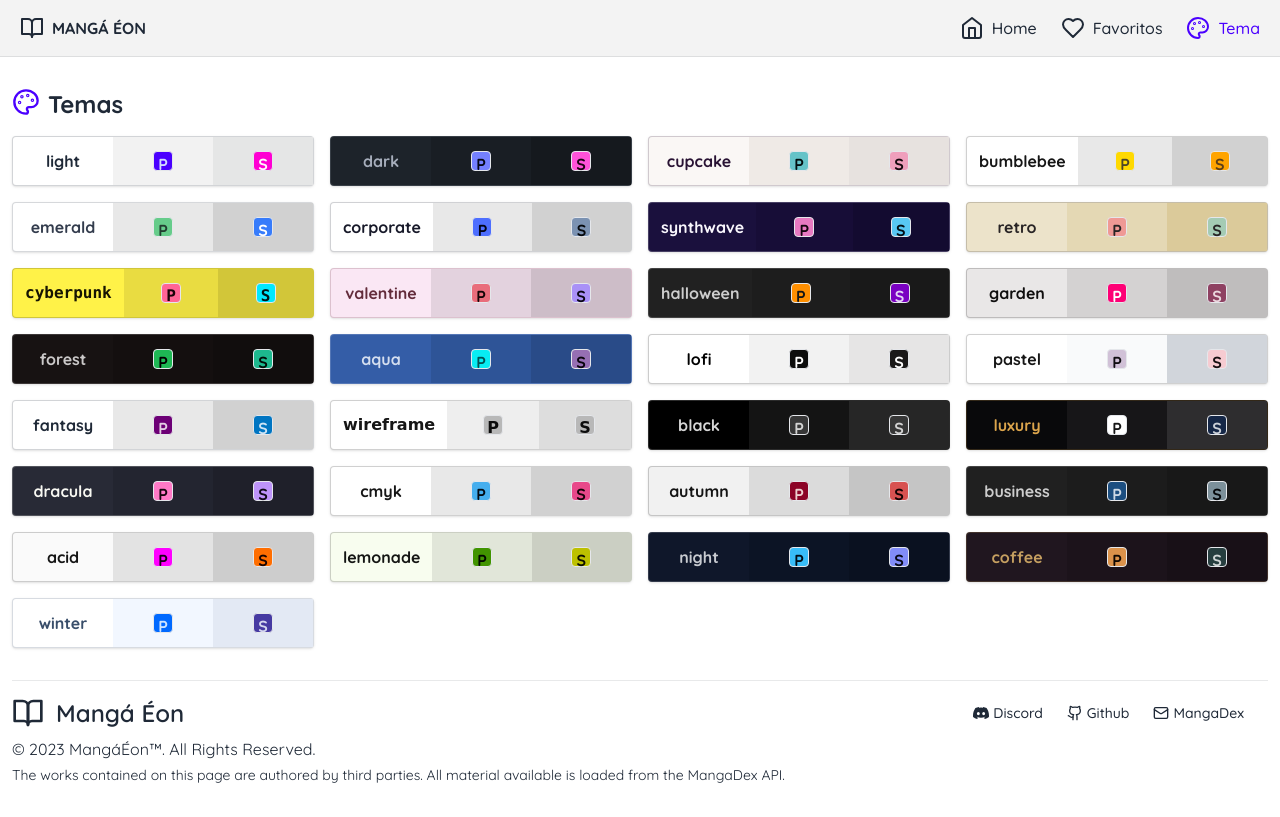
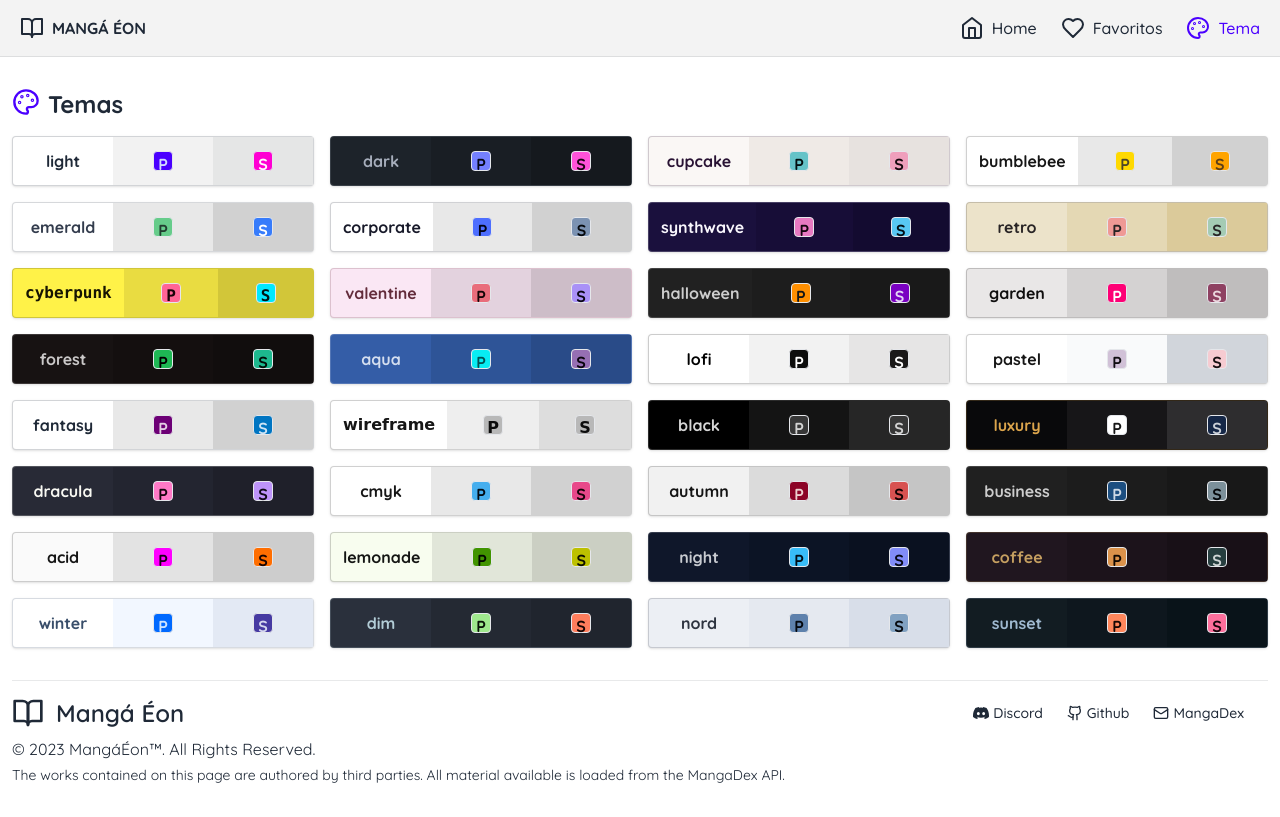
Before and after one commit to oMatheuss/mangaeon, a Next.js app: page /tema in a window 1280 px wide. Built offline with nearby package versions, Linux system fonts and the light colour scheme.

Commit message:
added more themes

```diff
--- a/src/app/tema/page.tsx
+++ b/src/app/tema/page.tsx
@@ -32,6 +32,9 @@ const themes = [
   'night',
   'coffee',
   'winter',
+  'dim',
+  'nord',
+  'sunset',
 ];
 
 export const metadata: Metadata = {
```
